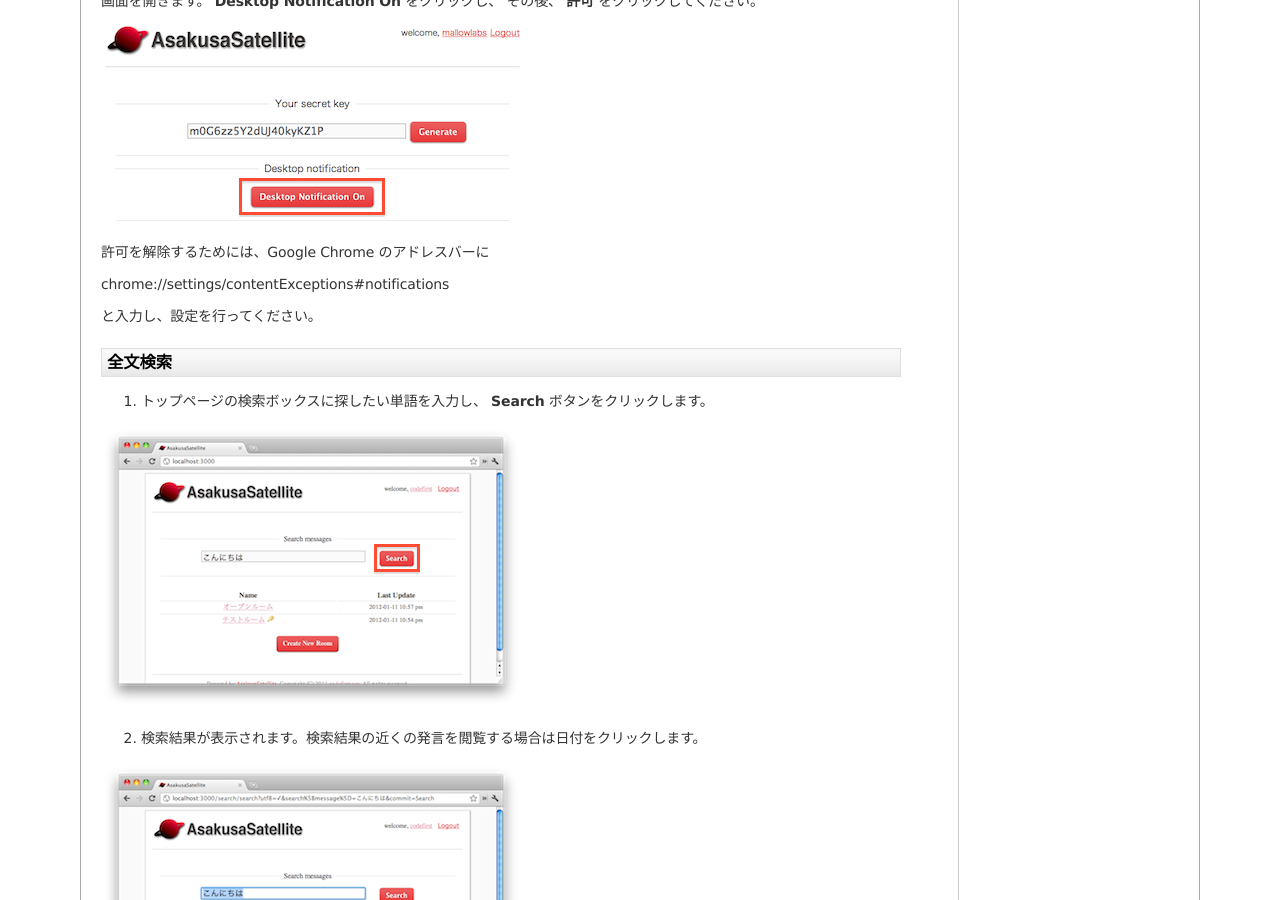
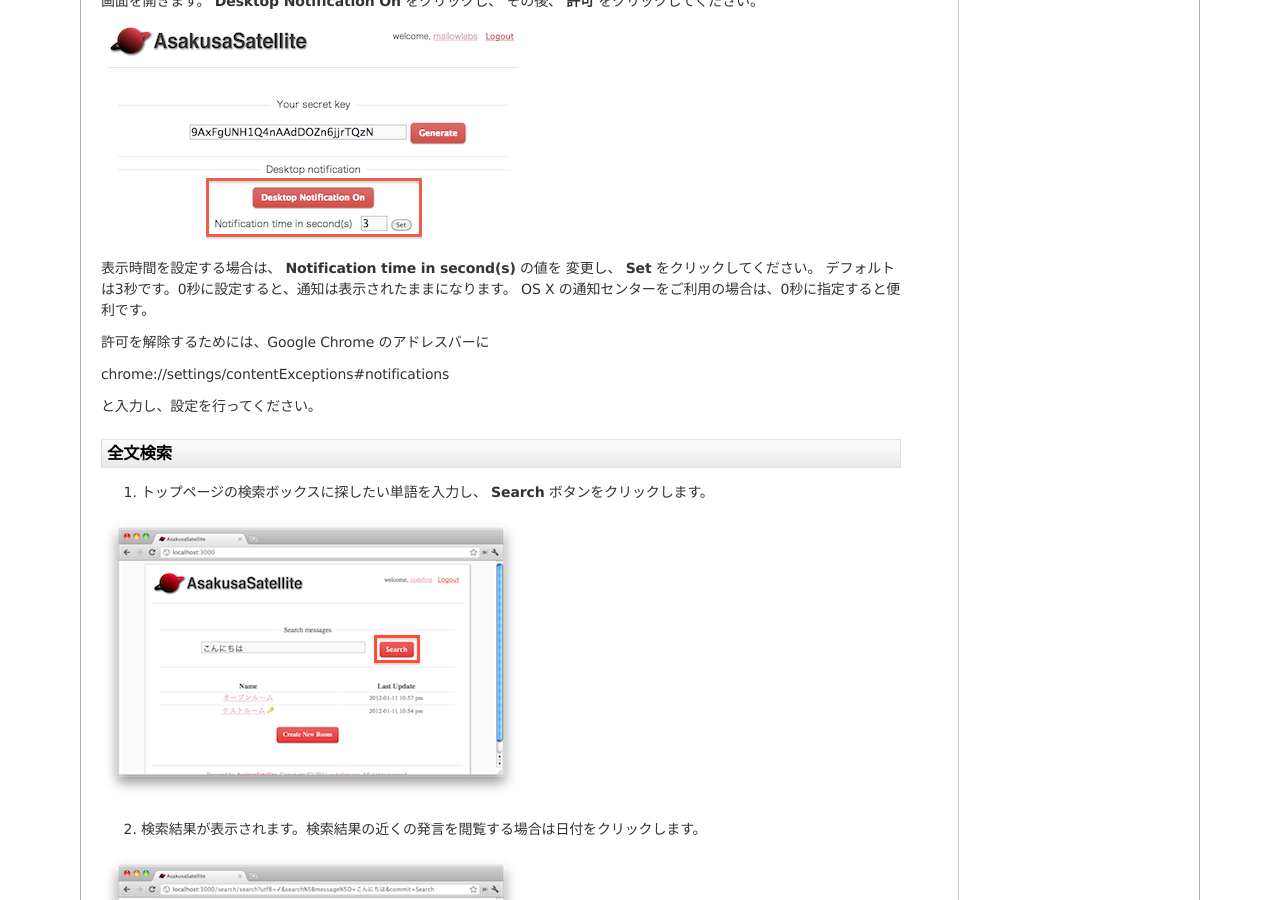
Before and after one commit to codefirst/asakusa-satellite-manual, a Sphinx documentation site: the page built from source/function.rst, in a window 1280 px wide and 900 px high, scrolled down 5464 px. Built offline with Sphinx 7.4.7, drawn with Linux system fonts in a browser that asks for light colours.

Commit message:
Added: Notification time description

```diff
--- a/source/function.rst
+++ b/source/function.rst
@@ -112,6 +112,11 @@
 
 .. image:: images/notification_config.png
 
+表示時間を設定する場合は、 **Notification time in second(s)** の値を
+変更し、 **Set** をクリックしてください。
+デフォルトは3秒です。0秒に設定すると、通知は表示されたままになります。
+OS X の通知センターをご利用の場合は、0秒に指定すると便利です。
+
 許可を解除するためには、Google Chrome のアドレスバーに
 
 chrome://settings/contentExceptions#notifications
```
Also changed, not shown: source/images/notification_config.png.
